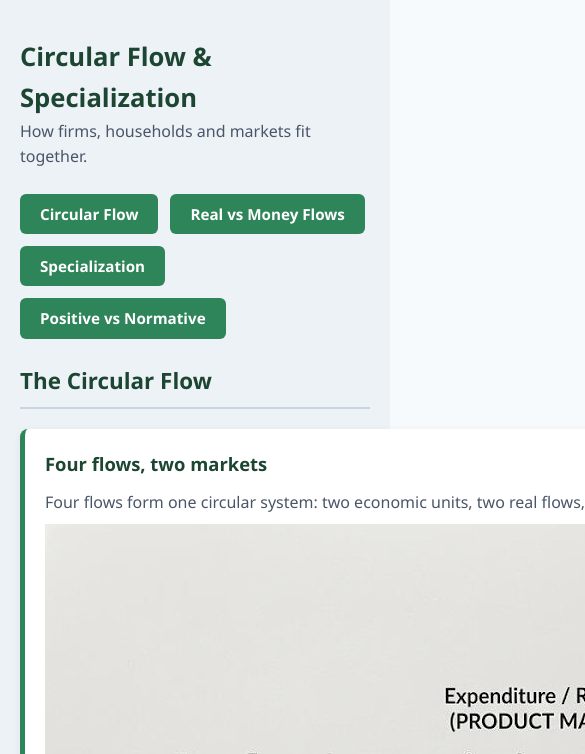
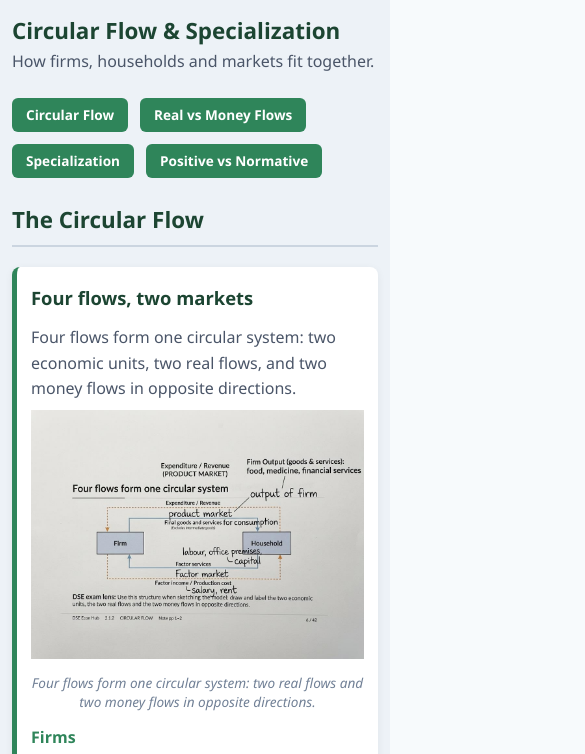
Before and after one commit to notiamalfred/EconLearn, a website: page circular-flow.html in a window 390 px wide. Shown: the part 124-878 px from the top of the page, 585 px wide, since content can reach past the window. Drawn offline with Linux system fonts and the light colour scheme.

Commit message:
Add responsive styles for images and containers

```diff
--- a/styles.css
+++ b/styles.css
@@ -635,14 +635,104 @@ body.menu-open .site-header {
   color: #4a5568;
 }
 
-.figure-scroll {
+/* ---------- Wide diagrams ---------- */
+.figure-wide img {
+  max-width: 100%;
+  width: 100%;
+}
+
+.figure-narrow img {
+  max-width: 640px;
+  width: 100%;
+  margin-left: auto;
+  margin-right: auto;
+}
+
+/* ---------- Figure captions ---------- */
+.skill-card figcaption,
+.passage-card figcaption,
+figure figcaption {
+  color: #718096;      /* muted gray — matches the site's secondary text */
+  font-style: italic;
+  font-size: 0.85rem;
+  margin-top: 6px;
+  text-align: center;
+  line-height: 1.4;
+}
+
+/* ---------- Mobile width guards ---------- */
+html, body {
+  overflow-x: hidden;
+  max-width: 100%;
+}
+
+img, svg, video, canvas, iframe {
+  max-width: 100%;
+  height: auto;
+}
+
+/* Prevent flex/grid children from forcing their parent wider than the viewport */
+.skill-card,
+.passage-card,
+.concept-card,
+.feature-card,
+.skill-grid,
+.container {
+  min-width: 0;
+  max-width: 100%;
+}
+
+/* Long words and URLs shouldn't push the layout wider */
+.skill-card,
+.passage-card,
+.concept-card,
+.feature-card,
+.nav a,
+.search-result__text {
+  overflow-wrap: break-word;
+  word-wrap: break-word;
+  word-break: break-word;
+}
+
+/* Tables: allow horizontal scroll on narrow screens instead of overflowing */
+.data-table {
+  display: block;
   overflow-x: auto;
   -webkit-overflow-scrolling: touch;
-  margin: 16px 0;
+  max-width: 100%;
 }
 
-.figure-scroll img {
-  max-width: none;
-  width: auto;
-  min-width: 900px;
+/* Tighten padding on very small phones */
+@media (max-width: 480px) {
+  .container {
+    padding: 0 12px;
+  }
+
+  .skill-card,
+  .passage-card,
+  .concept-card,
+  .feature-card {
+    padding: 16px 14px;
+  }
+
+  .hero {
+    padding: 40px 12px;
+  }
+
+  .hero h1 {
+    font-size: 1.5rem;
+  }
+
+  .skill-page h2 {
+    font-size: 1.4rem;
+  }
+
+  .part-btn {
+    padding: 6px 14px;
+    font-size: 0.85rem;
+  }
+
+  .figure-narrow img {
+    max-width: 100%;
+  }
 }
```
